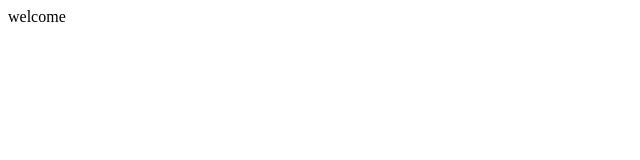
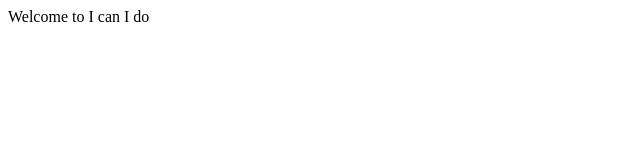
Before and after one commit to mahmoudallam1/ICID.Com, a plain HTML site: page index.html in a window 1280 px wide. Shown: the full height of the page, 0-640 px from the left. Drawn offline with Linux system fonts and the light colour scheme.

Commit message:
Update index.html
update

```diff
--- a/index.html
+++ b/index.html
@@ -4,6 +4,6 @@
         <title>I can I do</title>
     </head>
     <body>
-        welcome
+        Welcome to I can I do
     </body>
 </html>
```
